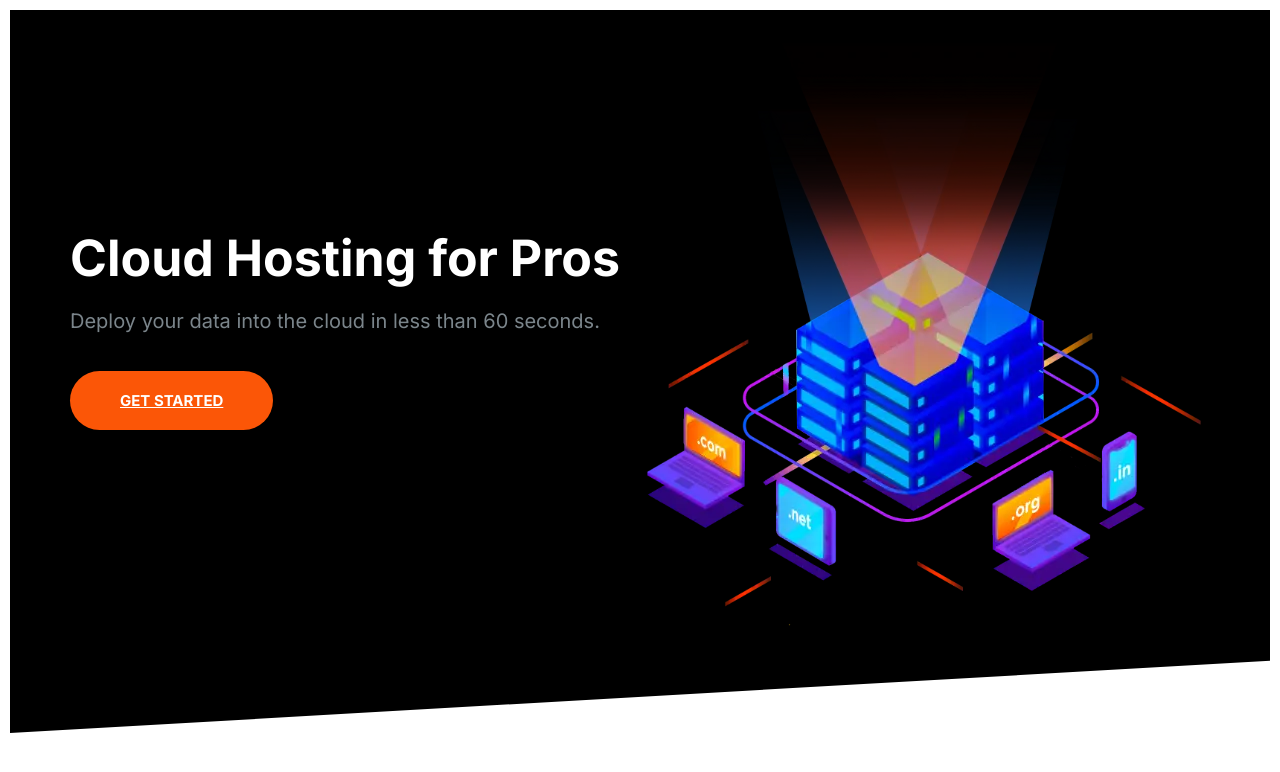
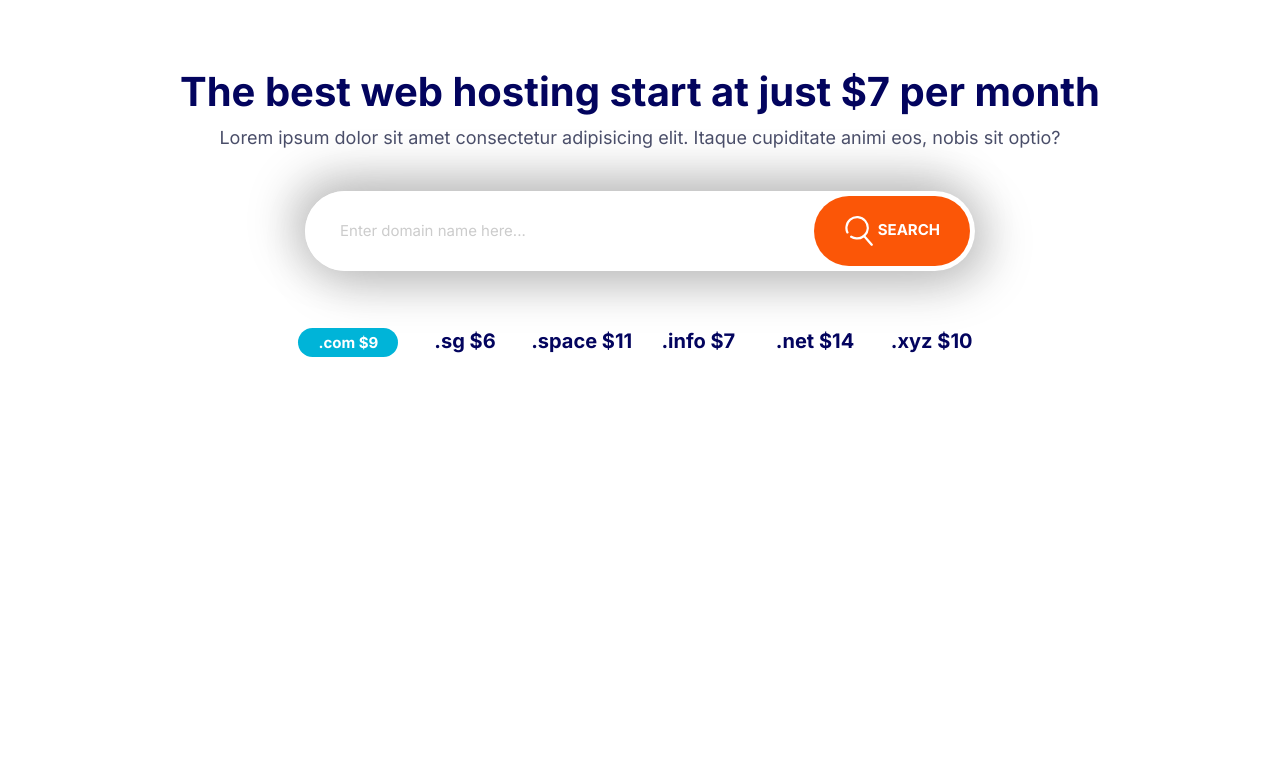
Before and after one commit to AKSHAY13PATEL/cloudify-data, a plain HTML site: page index.html in a window 1280 px wide. Drawn offline with Linux system fonts and the light colour scheme.

Commit message:
Define a style for block domain.

```diff
--- a/css/styles.css
+++ b/css/styles.css
@@ -247,6 +247,10 @@
 .btn--outline:hover {
   color: #fff;
   background-color: var(--color-headings);
+}
+
+.btn .icon {
+  vertical-align: middle;
 }
 
 /* FIXME: insert the search icon inside search button  */
@@ -716,3 +720,28 @@
     font-size: 5rem;
   }
 }
+
+/* Domain block */
+
+.block-domain .input-group {
+  margin: 4rem auto;
+  max-width: 670px;
+}
+
+.block-domain__prices {
+  display: grid;
+  grid-template-columns: repeat(3, 1fr);
+  grid-template-rows: repeat(2, 6rem);
+  font-size: 2rem;
+  font-weight: 700;
+  justify-items: center;
+  align-items: center;
+  max-width: 700px;
+  margin: 0 auto;
+}
+
+@media screen and (min-width: 768px) {
+  .block-domain__prices {
+    grid-template-columns: repeat(6, 1fr);
+  }
+}
--- a/index.html
+++ b/index.html
@@ -14,27 +14,37 @@
     <link rel="stylesheet" href="css/styles.css" />
   </head>
   <body>
-    <section class="block block--dark block--skewed-left hero">
-      <div class="container grid grid--1x2">
-        <header class="block__header hero__content">
-          <h2 class="block__heading">Cloud Hosting for Pros</h2>
-          <p class="hero__tagline">
-            Deploy your data into the cloud in less than 60 seconds.
-          </p>
-          <a href="#" class="btn btn--accent btn--stretched">Get started</a>
-        </header>
-        <picture>
-          <source
-            type="image/webp"
-            srcset="images/banner1x.webp 1x, images/banner2x.webp 2x"
-          />
-          <source
-            type="image/png"
-            srcset="images/banner1x.png 1x, images/banner2x.png 2x"
-          />
-          <img class="hero__image" src="images/banner.png" alt="" />
-        </picture>
+    <section class="block container block-domain">
+      <header class="block__header">
+        <h2 class="block__heading">
+          The best web hosting start at just $7 per month
+        </h2>
+        <p>
+          Lorem ipsum dolor sit amet consectetur adipisicing elit. Itaque
+          cupiditate animi eos, nobis sit optio?
+        </p>
+      </header>
+      <div class="input-group">
+        <input
+          type="text"
+          class="input"
+          placeholder="Enter domain name here..."
+        />
+        <button class="btn btn--accent">
+          <svg class="icon icon-small icon--white">
+            <use xlink:href="images/sprite.svg#search"></use>
+          </svg>
+          Search
+        </button>
       </div>
+      <ul class="list block-domain__prices">
+        <li><span class="badge badge--primary">.com $9</span></li>
+        <li>.sg $6</li>
+        <li>.space $11</li>
+        <li>.info $7</li>
+        <li>.net $14</li>
+        <li>.xyz $10</li>
+      </ul>
     </section>
     <script src="js/main.js"></script>
   </body>
```
Also changed, not shown: components/block-domain.html (added, +28 -0 lines).
